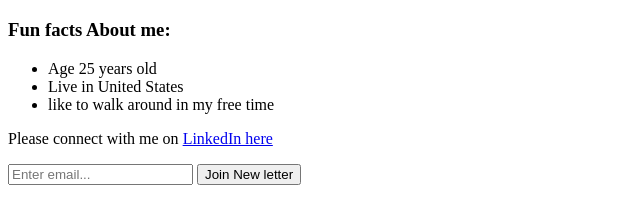
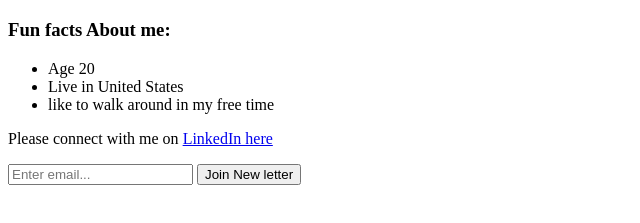
Before and after one commit to aaljeha1/Abdullah-Aljehani, a plain HTML site: page Profilio.html in a window 1280 px wide. Shown: the part 339-562 px from the top of the page, 0-640 px from the left. Drawn offline with Linux system fonts and the light colour scheme.

Commit message:
Update Profilio.html

```diff
--- a/Profilio.html
+++ b/Profilio.html
@@ -13,7 +13,7 @@
     <h1>Hi, my name is Abdullah</h1>
     <h3>Fun facts About me:</h3>
         <ul>
-            <li>Age 25 years old</li>
+            <li>Age 20 </li>
             <li>Live in United States</li>
             <li>like to walk around in my free time</li>
         </ul>
```
